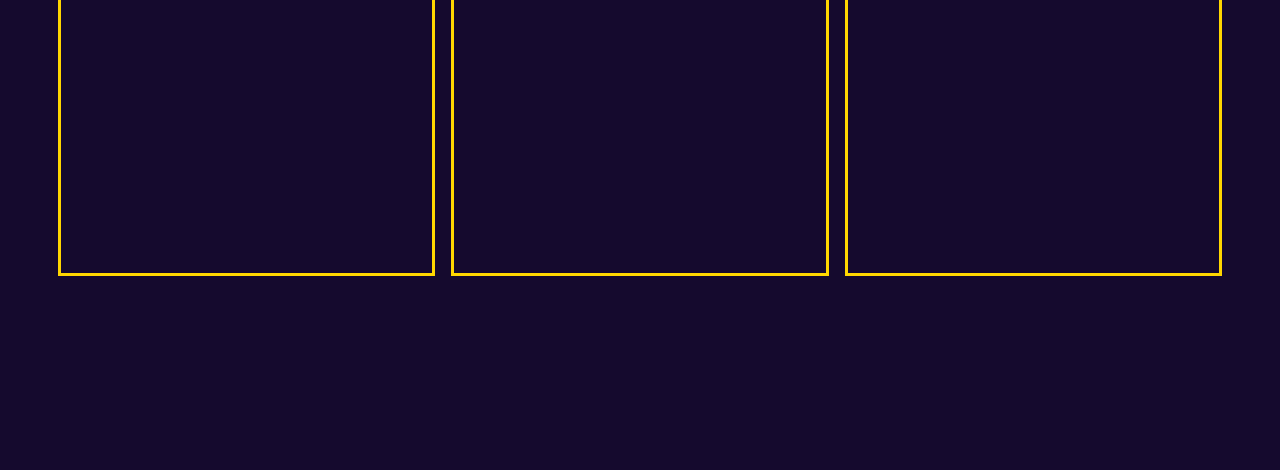
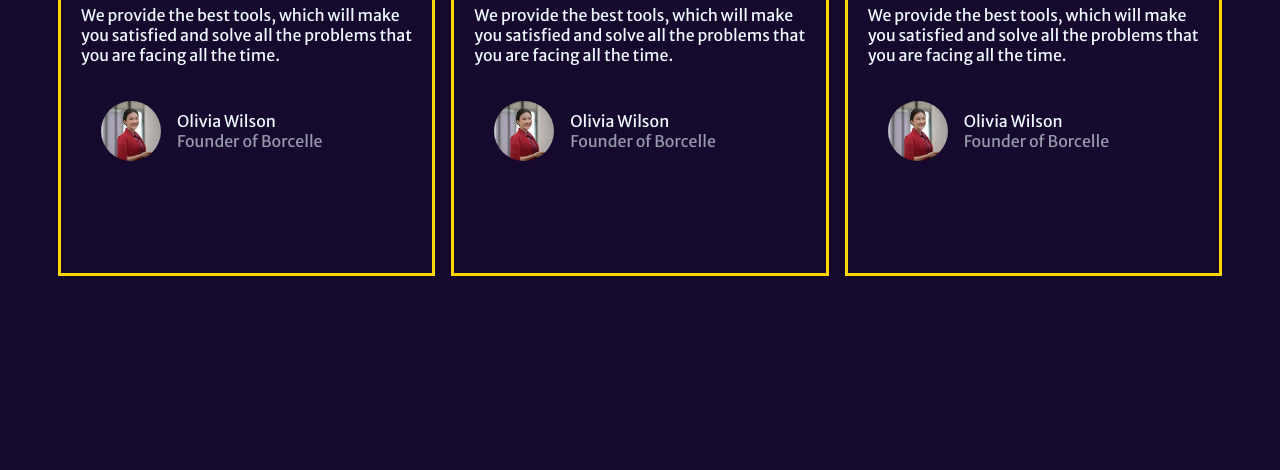
Before and after one commit to parkashkumarcs/Modern_SignUp_Page, a plain HTML site: page SignUp.html in a window 1280 px wide. Shown: the part 330-800 px from the top of the page. Drawn offline with Linux system fonts and the light colour scheme.

Commit message:
Updated4 06/24/2025

```diff
--- a/CSS/SignUp.css
+++ b/CSS/SignUp.css
@@ -9,6 +9,7 @@
 body{
     background: var(--primary-color);
     padding: 10px 50px 0px 50px;
+    font-family: var(--text-style);
 }
 .header{
     font-size: 20px;
@@ -48,11 +49,10 @@ body{
 .section{
 
 }
-.section h1{
+.section .h1{
     font-size: 40px;
     color: aliceblue;
     font-weight: bolder;
-    font-family: var(--text-style);
 }
 
 .cards{
@@ -73,3 +73,38 @@ body{
 .center__card{
     margin: 0rem 1rem 0rem 1rem;
 }
+.profile{
+    display: flex;
+    align-items: center;
+    /* border: 0.2rem solid red; */
+    gap: 16px;
+    padding: 20px;
+}
+.bio__data{
+    display: flex;
+    flex-direction: column;
+
+}
+.bio__data .name{
+    font-size: 16px;
+    /* border: 0.1rem solid greenyellow; */
+
+}
+.bio__data .role{
+    /* border: 0.1rem solid greenyellow; */
+    font-size: 16px;
+    opacity: .6;
+}
+
+.profile__pic{
+    width: 60px;
+    height: 60px;
+
+}
+.image{
+    width: 100%;
+    height: 100%;
+    border-radius: 50%;
+    object-fit: cover;
+
+}
--- a/SignUp.html
+++ b/SignUp.html
@@ -23,23 +23,75 @@
         <span>About</span>
       </div>
 
-      <button class="sign__up-button">Sign Up &nbsp; <i class="fa-solid fa-arrow-right"></i></button>
+      <button class="sign__up-button">
+        Sign Up &nbsp; <i class="fa-solid fa-arrow-right"></i>
+      </button>
     </div>
 
     <div class="section">
-        <h1>Why others choose us?</h1>
-        <div class="cards">
-            <div class="card left__card">
-                <i class="fas fa-quote-right fa-rotate-180" id="comma"></i>
+      <h1 class="h1">Why others choose us?</h1>
+      <div class="cards">
 
+        <div class="card left__card">
+          <i class="fas fa-quote-right fa-rotate-180" id="comma"></i>
+          <h1>Awsome tool!</h1>
+          <p>
+            We provide the best tools, which will make you satisfied and solve
+            all the problems that you are facing all the time.
+          </p>
+          <div class="profile">
+            <div class="profile__pic">
+                <img src="./Assets/Olivia.jpg" class="image"/>
+            </div>
 
+            <div class="bio__data">
+                <span class="name">Olivia Wilson</span>
+                <span class="role">Founder of Borcelle</span>
             </div>
-            <div class="card center__card"></div>
-            <div class="card right__card"></div>
+
+          </div>
         </div>
 
+        <div class="card center__card">
+          <i class="fas fa-quote-right fa-rotate-180" id="comma"></i>
+          <h1>Awsome tool!</h1>
+          <p>
+            We provide the best tools, which will make you satisfied and solve
+            all the problems that you are facing all the time.
+          </p>
+          <div class="profile">
+            <div class="profile__pic">
+                <img src="./Assets/Olivia.jpg" class="image"/>
+            </div>
+
+            <div class="bio__data">
+                <span class="name">Olivia Wilson</span>
+                <span class="role">Founder of Borcelle</span>
+            </div>
+
+          </div>
+        </div>
+
+        <div class="card right__card">
+          <i class="fas fa-quote-right fa-rotate-180" id="comma"></i>
+          <h1>Awsome tool!</h1>
+          <p>
+            We provide the best tools, which will make you satisfied and solve
+            all the problems that you are facing all the time.
+          </p>
+          <div class="profile">
+            <div class="profile__pic">
+                <img src="./Assets/Olivia.jpg" class="image"/>
+            </div>
+
+            <div class="bio__data">
+                <span class="name">Olivia Wilson</span>
+                <span class="role">Founder of Borcelle</span>
+            </div>
+
+          </div>
+        </div>
+      </div>
     </div>
-
-
   </body>
 </html>
```
Also changed, not shown: Assets/Olivia.jpg (added).
